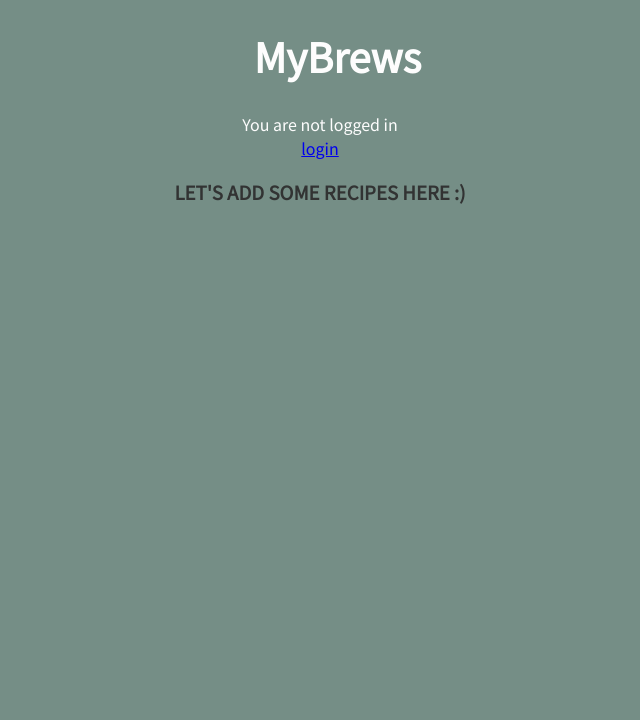
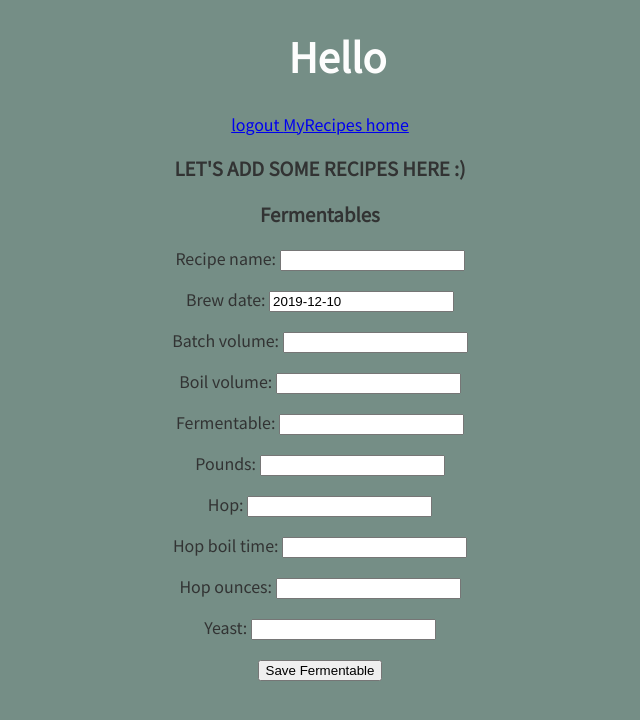
Before and after one commit to sherleyj/mybrews, a Django app: page /MyBrewsApp/AddRecipe/2/ in a window 1280 px wide. Shown: the top 720 px of the page, without its empty margins (330-970 px from the left). Run offline with Django 3.2, Linux system fonts and the light colour scheme; data comes from the database, SQL or seed files in the repository.

Commit message:
recipe form and adjustments to models

```diff
--- a/MyBrewsApp/admin.py
+++ b/MyBrewsApp/admin.py
@@ -1,5 +1,5 @@
 from django.contrib import admin
-from .models import Fermentable, Yeast, Hop, Brewer, Water, Recipe
+from .models import Fermentable, Yeast, Hop, Brewer, Water, Recipe, Grist
 
 # Register your models here.
 admin.site.register(Fermentable)
@@ -8,3 +8,4 @@ admin.site.register(Hop)
 admin.site.register(Water)
 admin.site.register(Recipe)
 admin.site.register(Brewer)
+admin.site.register(Grist)
--- /dev/null
+++ b/MyBrewsApp/forms.py
@@ -0,0 +1,37 @@
+from MyBrewsApp.models import *
+from django import forms
+from django.forms import ModelForm
+from django.contrib.auth.models import User
+
+# class RecipeFermentableForm(ModelForm):
+#     class Meta:
+#         model = Fermentable
+#         fields = ['name']
+
+# class RecipeGristForm(ModelForm):
+#     class Meta:
+#         model = Grist
+#         fields = ['pounds']
+
+# each item in Grist
+class RecipeFermentableForm(forms.Form):
+    fermentable = forms.CharField(max_length=200)
+    pounds = forms.DecimalField(max_digits=3, decimal_places=1)
+
+
+class RecipeHopForm(forms.Form):
+    hop = forms.CharField(max_length=200)
+    hop_boil_time = forms.DecimalField(max_digits=3, decimal_places=1)
+    hop_ounces = forms.IntegerField()
+
+class RecipeYeastForm(ModelForm):
+    class Meta:
+        model = Yeast
+        fields = ['name']
+        labels = {'name': 'Yeast'}
+
+class RecipeRecipeForm(ModelForm):
+    class Meta:
+        model = Recipe
+        fields = ['name','brew_date','batch_volume', 'boil_volume']
+        labels = {'name': 'Recipe name'}
--- a/MyBrewsApp/models.py
+++ b/MyBrewsApp/models.py
@@ -1,5 +1,7 @@
 from django.db import models
 from django.contrib.auth.models import User
+from datetime import date
+
 # Create your models here.
 
 class Brewer(models.Model):
@@ -7,6 +9,7 @@ class Brewer(models.Model):
 
     def __str__(self):
         return self.user.first_name + " " + self.user.last_name
+
 
 class Fermentable(models.Model):
     BASE_MALT = 'BM'
@@ -21,13 +24,19 @@ class Fermentable(models.Model):
     ]
 
     name = models.CharField(max_length=200)
-    pounds = models.DecimalField(max_digits=3, decimal_places=1, default=0)
+    # pounds = models.DecimalField(max_digits=3, decimal_places=1, default=0)
     lovibond = models.CharField(max_length=5, null=True, blank=True)
     grain_type = models.CharField(max_length=2, choices=FERMENTABLE_TYPES, null=True, blank=True)
     brewer = models.ForeignKey(Brewer, on_delete=models.CASCADE, null=True, blank=True)
+    ppg = models.IntegerField(default=0, null=True, blank=True)
+
 
     def __str__(self):
         return self.name
+
+class Grist(models.Model):
+    fermentable = models.ForeignKey(Fermentable, on_delete=models.CASCADE)
+    pounds = models.DecimalField(max_digits=3, decimal_places=1, default=0)
 
 
 class Yeast(models.Model):
@@ -40,10 +49,9 @@ class Yeast(models.Model):
 class Hop(models.Model):
     name = models.CharField(max_length=200)
     alpha_acid = models.DecimalField(max_digits=4, decimal_places=2, null=True, blank=True)
-    ounces = models.DecimalField(max_digits=3, decimal_places=1, default=0)
-    boil_time = models.IntegerField(default=0)
-    utilization = models.DecimalField(max_digits=4, decimal_places=3, null=True, blank=True)
-    ibu = models.DecimalField(max_digits=6, decimal_places=3, null=True, blank=True)
+    # ounces = models.DecimalField(max_digits=3, decimal_places=1, default=0)
+    # boil_time = models.IntegerField(default=0)
+
     # dry_hopped = models.BooleanField(default=False)
     brewer = models.ForeignKey(Brewer, on_delete=models.CASCADE, null=True, blank=True)
 
@@ -52,8 +60,6 @@ class Hop(models.Model):
 
 class Water(models.Model):
     name = models.CharField(max_length=200, default='water', editable=False)
-    batch_volume = models.DecimalField(max_digits=5, decimal_places=2)
-    boil_volume = models.DecimalField(max_digits=5, decimal_places=2, null=True)
     brewer = models.ForeignKey(Brewer, on_delete=models.CASCADE, null=True, blank=True)
 
     def __str__(self):
@@ -62,10 +68,17 @@ class Water(models.Model):
 class Recipe(models.Model):
     # ingredients
     name = models.CharField(max_length=200)
-    fermentable = models.ForeignKey(Fermentable, on_delete=models.CASCADE)
-    yeast = models.ForeignKey(Yeast, on_delete=models.CASCADE)
-    water = models.ForeignKey(Water, on_delete=models.CASCADE)
+    grist = models.ForeignKey(Grist, on_delete=models.CASCADE, default=1)
+    yeast = models.ForeignKey(Yeast, on_delete=models.CASCADE, default=1, null=True, blank=True)
+    water = models.ForeignKey(Water, on_delete=models.CASCADE, null=True, blank=True)
+
     hop = models.ForeignKey(Hop, on_delete=models.CASCADE, null=True, blank=True)
+    hop_ounces = models.DecimalField(max_digits=3, decimal_places=1, default=0)
+    hop_boil_time = models.IntegerField(default=0)
+
+    batch_volume = models.DecimalField(max_digits=5, decimal_places=2, null=True, blank=True)
+    boil_volume = models.DecimalField(max_digits=5, decimal_places=2, null=True, blank=True)
+
     brewer = models.ForeignKey(Brewer, on_delete=models.CASCADE, null=True, blank=True)
 
     # recipe stats
@@ -74,13 +87,15 @@ class Recipe(models.Model):
     final_gravity = models.DecimalField(max_digits=4, decimal_places=3, null=True, blank=True)
     abv = models.DecimalField(max_digits=4, decimal_places=2, null=True, blank=True)
     ibu = models.DecimalField(max_digits=6, decimal_places=3, null=True, blank=True)
-    brew_date = models.DateTimeField(null=True, blank=True)
+    brew_date = models.DateField(default=date.today, null=True, blank=True)
+    srm = models.IntegerField(default=0, null=True, blank=True)
+    utilization = models.DecimalField(max_digits=4, decimal_places=3, null=True, blank=True)
 
     # # water
     # batch_volume = models.DecimalField(max_digits=5, decimal_places=2)
     # boil_volume = models.DecimalField(max_digits=5, decimal_places=2, null=True)
 
-    notes = models.TextField()
+    notes = models.TextField(null=True, blank=True)
 
     def __str__(self):
         return self.name
--- a/MyBrewsApp/templates/MyBrewsApp/addRecipe.html
+++ b/MyBrewsApp/templates/MyBrewsApp/addRecipe.html
@@ -3,4 +3,20 @@
 {% block content %}
 
 <h3> LET'S ADD SOME RECIPES HERE :)</h3>
+
+<h3>Fermentables</h3>
+{% if error_message %}
+    <p><strong>{{ error_message }}</strong></p>
+{% endif %}
+
+<form id="fermentable_form" action="{% url 'MyBrewsApp:addRecipe' user.id %}" method="POST">
+{% csrf_token %}
+{{RecipeRecipeForm.as_p}}
+{{RecipeFermentableForm.as_p}}
+{{RecipeHopForm.as_p}}
+{{RecipeYeastForm.as_p}}
+<button type="submit">Save Fermentable</button>
+</form>
+
+
 {% endblock %}
--- a/MyBrewsApp/templates/MyBrewsApp/base.html
+++ b/MyBrewsApp/templates/MyBrewsApp/base.html
@@ -24,7 +24,9 @@
             {% if user.is_authenticated %}
                 <h1 class="siteTitle">Hello {{user.first_name}} {{user.last_name}}</h1>
                 <div>
-                    <a href="{% url 'logout' %}">logout</a>
+                    <a href="{% url 'logout' %}"> logout </a>
+                    <a href="{% url 'MyBrewsApp:brewer' user.id %}"> MyRecipes </a>
+                    <a href="{% url 'MyBrewsApp:index' %}"> home </a>
                 </div>
             {% else %}
                 <h1 class="siteTitle">MyBrews</h1>
--- a/MyBrewsApp/templates/MyBrewsApp/index.html
+++ b/MyBrewsApp/templates/MyBrewsApp/index.html
@@ -4,7 +4,7 @@
 
 <h2>BrewsApp Index Page</h2>
 {% if user.is_authenticated %}
-  <p><a href="{% url 'MyBrewsApp:brewer' user.id %}">myAccount</a></p>
+  <!-- <p><a href="{% url 'MyBrewsApp:brewer' user.id %}">myAccount</a></p> -->
 {% endif %}
 
 {% endblock %}
--- a/MyBrewsApp/urls.py
+++ b/MyBrewsApp/urls.py
@@ -5,7 +5,7 @@ from . import views
 app_name = 'MyBrewsApp'
 urlpatterns = [
     # path('<int:user_id>/', views.brewerHome, name='brewerHome'),
-    path('', views.index, name='index.html'),
+    path('', views.index, name='index'),
     path('brewerLoginRedirect/', views.brewerLoginRedirect, name='brewerLoginRedirect'),
     path('brewer/<int:user_id>/', views.brewer, name='brewer'),
     path('AddRecipe/<int:user_id>/', views.addRecipe, name='addRecipe')
--- a/MyBrewsApp/views.py
+++ b/MyBrewsApp/views.py
@@ -1,10 +1,10 @@
 from django.shortcuts import render, get_object_or_404
 from django.http import HttpResponse, HttpResponseRedirect
 from django.contrib.auth.models import User
-from MyBrewsApp.models import *
 from django.urls import reverse
 from django.contrib.auth.decorators import login_required
-
+from MyBrewsApp.models import *
+from MyBrewsApp.forms import *
 
 # request.user.is_authenticated
 
@@ -14,7 +14,7 @@ def index(request):
 def brewer(request, user_id):
     user = get_object_or_404(User, pk=user_id)
     brewer = Brewer.objects.get(user=user)
-    return render(request, 'MyBrewsApp/brewerHome.html', {user: user, brewer: brewer})
+    return render(request, 'MyBrewsApp/brewerHome.html', {'user': user, 'brewer': brewer})
 
 @login_required
 def brewerLoginRedirect(request):
@@ -26,10 +26,41 @@ def brewerLoginRedirect(request):
 def addRecipe(request, user_id):
     user = get_object_or_404(User, pk=user_id)
     brewer = Brewer.objects.get(user=user)
-    return render(request, 'MyBrewsApp/addRecipe.html', {user: user, brewer: brewer})
 
-class MyLoginView():
+    if request.method == 'POST':
+        recipe_fermentable_form = RecipeFermentableForm(request.POST)
+        recipe_hop_form = RecipeHopForm(request.POST)
+        recipe_yeast_form = RecipeYeastForm(request.POST)
+        recipe_recipe_form = RecipeRecipeForm(request.POST)
 
-    def get_success_url(self):
-        url = self.get_redirect_url()
-        return url or reverse('account_landing', kwargs={'pk': self.request.user.pk, 'name': self.request.user.username})
+        if recipe_fermentable_form.is_valid() and recipe_hop_form.is_valid() and recipe_yeast_form.is_valid() and recipe_recipe_form.is_valid():
+            # try:
+            fermentable_name = recipe_fermentable_form.cleaned_data['fermentable']
+            pounds = recipe_fermentable_form.cleaned_data['pounds']
+            yeast_name = recipe_yeast_form.cleaned_data['name']
+            hop_name = recipe_hop_form.cleaned_data['hop']
+            hop_ounces = recipe_hop_form.cleaned_data['hop_ounces']
+            hop_boil_time = recipe_hop_form.cleaned_data['hop_boil_time']
+
+
+            recipe_name = recipe_recipe_form.cleaned_data['name']
+            batch_vol = recipe_recipe_form.cleaned_data['batch_volume']
+            boil_vol = recipe_recipe_form.cleaned_data['boil_volume']
+            brew_date = recipe_recipe_form.cleaned_data['brew_date']
+
+
+            new_fermentable = Fermentable.objects.create(name=fermentable_name, brewer=brewer)
+            new_grist = Grist.objects.create(fermentable=new_fermentable, pounds=pounds)
+            new_hop = Hop.objects.create(name=hop_name)
+            new_yeast = Yeast.objects.create(name=yeast_name)
+            new_recipe = Recipe.objects.create(name=recipe_name, grist=new_grist, hop=new_hop, yeast=new_yeast, batch_volume=batch_vol, boil_volume=boil_vol, brew_date=brew_date,hop_ounces=hop_ounces, hop_boil_time = hop_boil_time)
+            # except:
+            #     recipe_fermentables_form = RecipeFermentableForm()
+            #     return render(request, 'MyBrewsApp/addRecipe.html', {'user': user, 'brewer': brewer, 'RecipeFermentableForm': recipe_fermentable_form, 'error_message': 'Something went wrong.'})
+            # do something.
+    else:
+        recipe_fermentable_form = RecipeFermentableForm()
+        recipe_hop_form = RecipeHopForm()
+        recipe_yeast_form = RecipeYeastForm()
+        recipe_recipe_form = RecipeRecipeForm()
+    return render(request, 'MyBrewsApp/addRecipe.html', {'user': user, 'brewer': brewer, 'RecipeFermentableForm': recipe_fermentable_form, 'RecipeHopForm': recipe_hop_form, 'RecipeYeastForm': recipe_yeast_form, 'RecipeRecipeForm':recipe_recipe_form})
```
Also changed, not shown: MyBrewsApp/migrations/0006_auto_20191202_2129.py (added), MyBrewsApp/migrations/0007_auto_20191204_2301.py (added), MyBrewsApp/migrations/0008_auto_20191204_2305.py (added), MyBrewsApp/migrations/0009_auto_20191205_2017.py (added), MyBrewsApp/migrations/0010_auto_20191205_2021.py (added), MyBrewsApp/migrations/0011_auto_20191205_2037.py (added), MyBrewsApp/migrations/0012_auto_20191205_2044.py (added), MyBrewsApp/migrations/0013_auto_20191205_2119.py (added), db.sqlite3, 1 other file.
